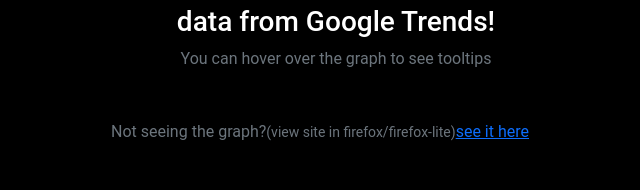
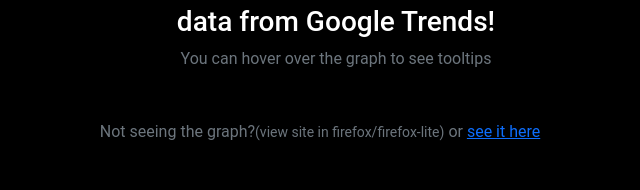
Before and after one commit to wiildsoul/DScontest, a plain HTML site: page index.html in a window 1280 px wide. Shown: the part 929-1119 px from the top of the page, 320-960 px from the left. Drawn offline with Linux system fonts and the light colour scheme; a script that the page names is missing.

Commit message:
Added or

```diff
--- a/index.html
+++ b/index.html
@@ -112,7 +112,7 @@
       <script type="text/javascript">
         trends.embed.renderExploreWidget("TIMESERIES", { "comparisonItem": [{ "keyword": "/m/0jt3_q3", "geo": "", "time": "2004-01-01 2020-06-28" }], "category": 0, "property": "" }, { "exploreQuery": "date=all&q=%2Fm%2F0jt3_q3", "guestPath": "https://trends.google.com:443/trends/embed/" });
       </script>
-     <p class="text-muted">Not seeing the graph?<small>(view site in firefox/firefox-lite)</small><a href="https://trends.google.com/trends/explore/TIMESERIES/1593396600?hl=en-US&tz=-330&date=all&q=Data+science&sni=6">see it here</a></p>
+     <p class="text-muted">Not seeing the graph?<small>(view site in firefox/firefox-lite)</small> or <a href="https://trends.google.com/trends/explore/TIMESERIES/1593396600?hl=en-US&tz=-330&date=all&q=Data+science&sni=6">see it here</a></p>
     </section>
     <section id="whyds">
       <div class="container text-center p-3">
```
